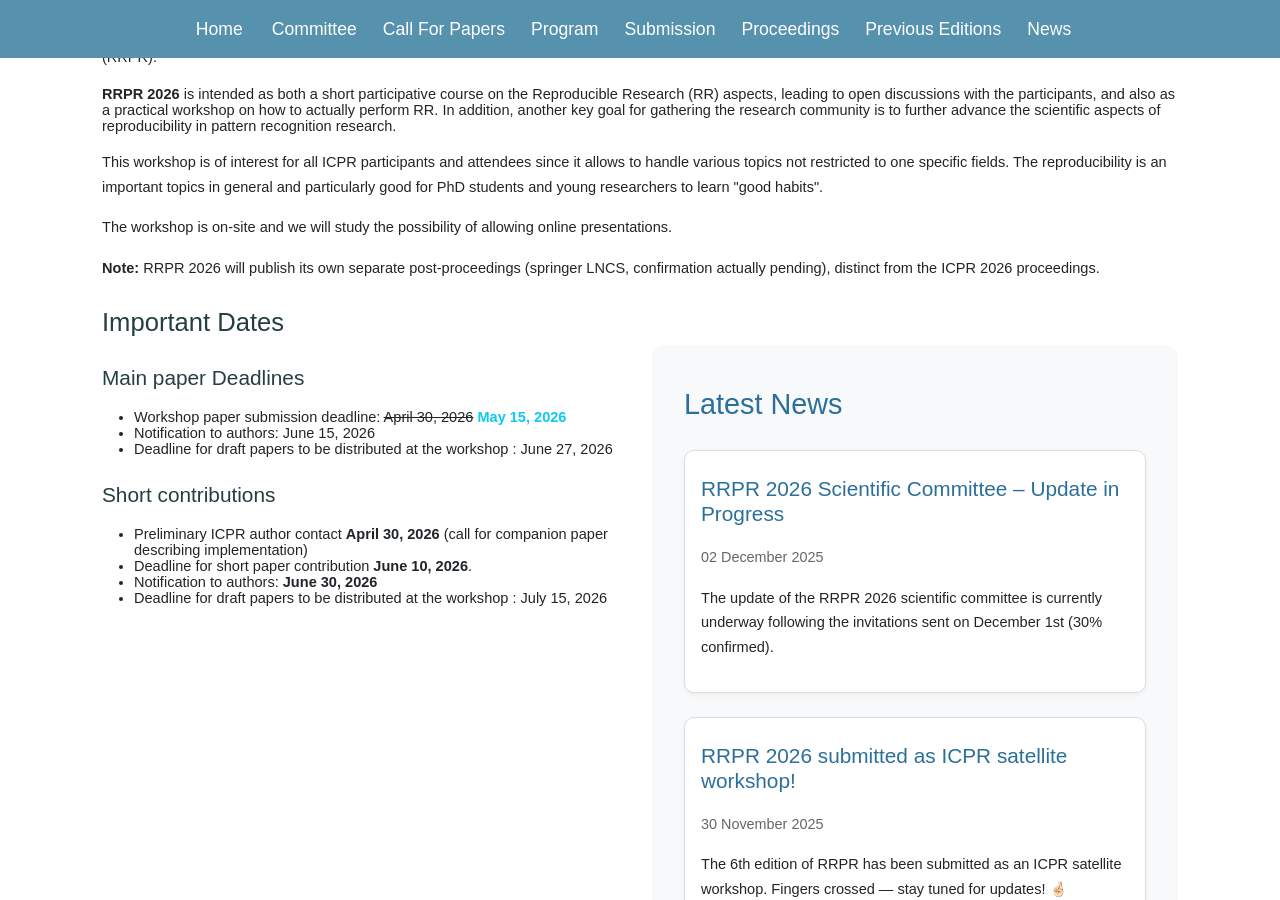
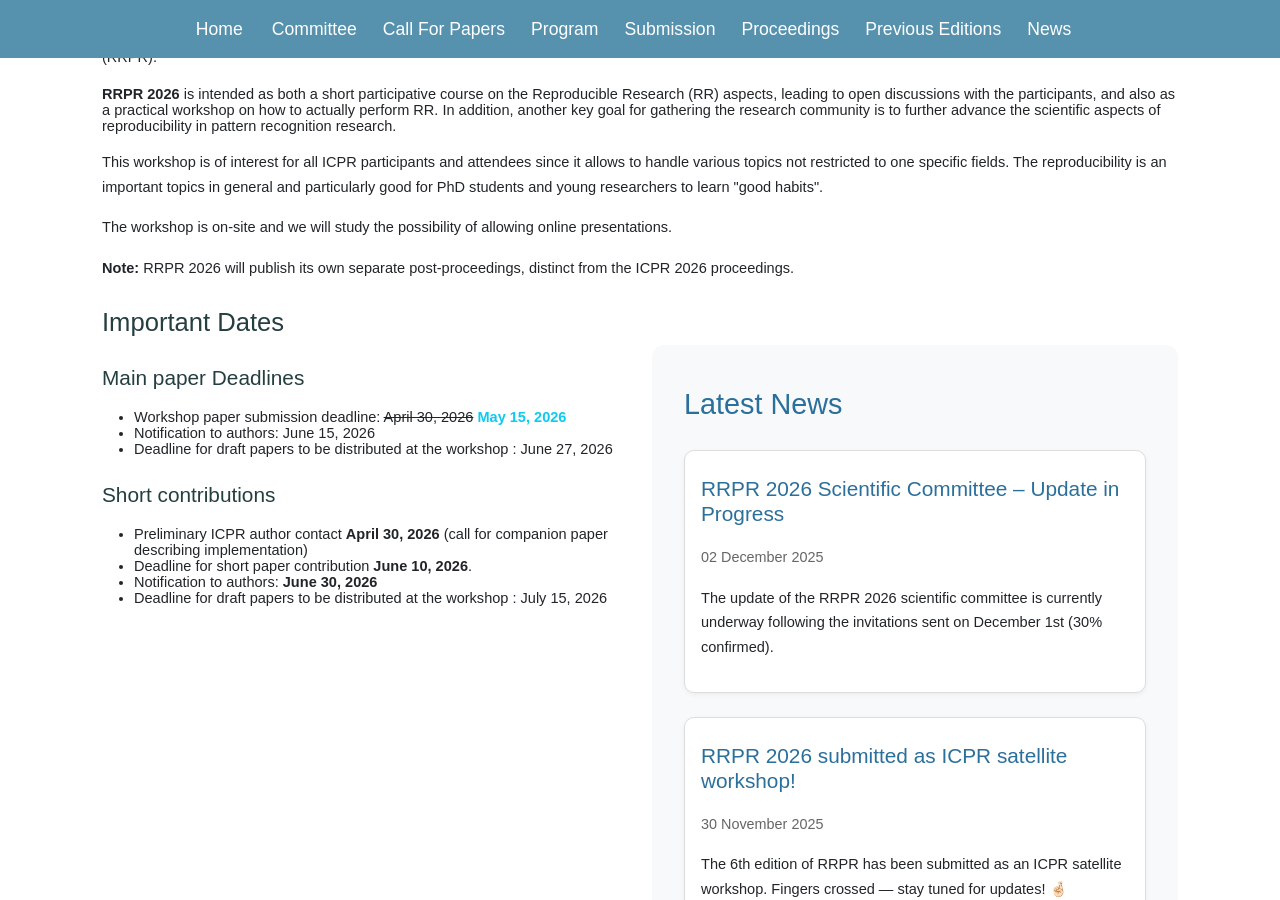
Before and after one commit to TC22-Team/rrpr2026, a Jekyll site: the page built from index.html, in a window 1280 px wide and 900 px high, scrolled down 387 px. Built offline with Jekyll 4.4.1, drawn with Linux system fonts in a browser that asks for light colours; some of the changed text lies outside the part shown.

Commit message:
confirmation springer (index)

```diff
--- a/index.html
+++ b/index.html
@@ -43,8 +43,7 @@
 
 <p>
   <b> Note:</b> RRPR 2026 will publish its own separate
-  post-proceedings (springer LNCS, confirmation actually pending),
-  distinct from the ICPR 2026 proceedings.
+  post-proceedings, distinct from the ICPR 2026 proceedings.
 </p>
 
 
```
Also changed, not shown: other parts of index.html (+1 -1 lines).
